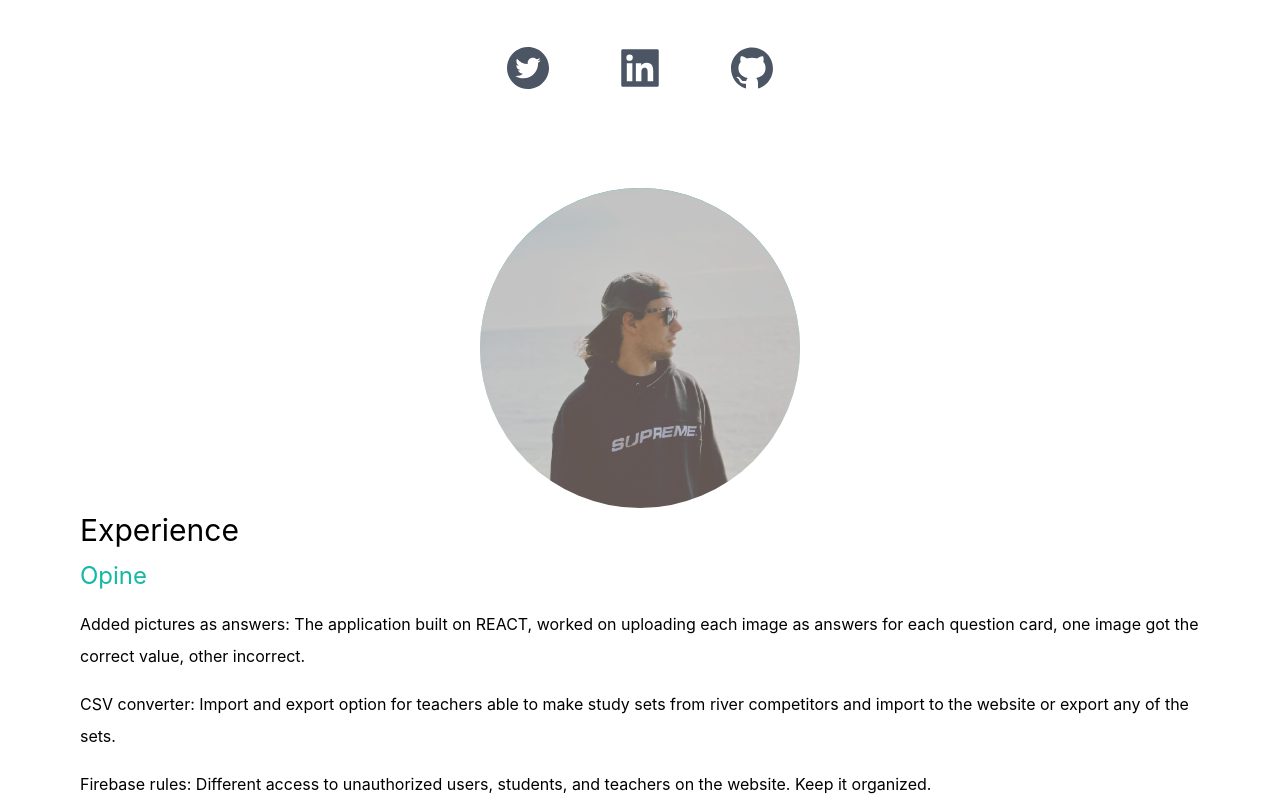
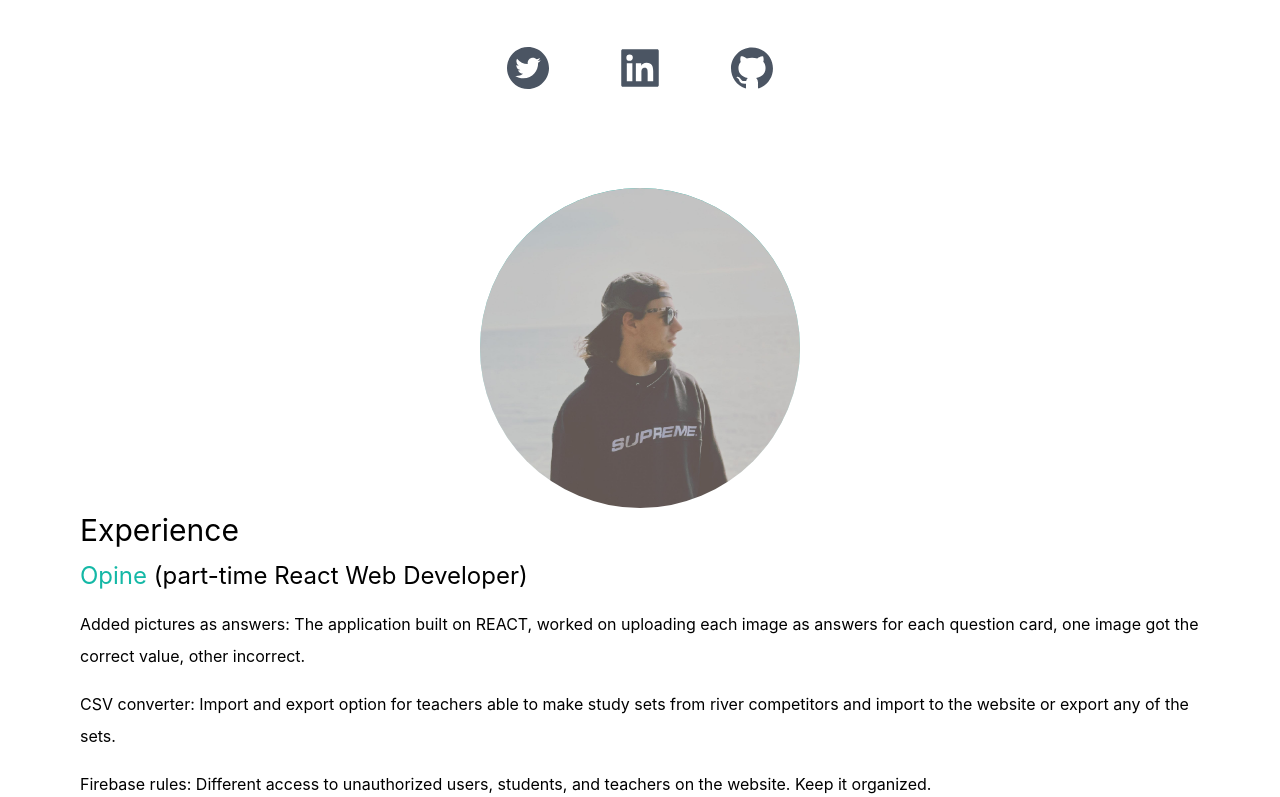
Before and after one commit to evegyzbirun/evgeny-portfolio1, a Next.js app: page / in a window 1280 px wide. Shown: the part 416-1213 px from the top of the page. Built offline with nearby package versions, Linux system fonts and the light colour scheme.

Commit message:
added links for icons

```diff
--- a/pages/index.js
+++ b/pages/index.js
@@ -41,9 +41,18 @@ export default function Home() {
           </div>
 
           <div className="text-5xl flex justify-center gap-16 py-4 text-gray-600">
+
+
             <AiFillTwitterCircle />
+
+            <a href="https://www.linkedin.com/in/evgenyzbirun/">
             <AiFillLinkedin />
+            </a>
+
+            <a href="https://github.com/evegyzbirun">
             <AiFillGithub />
+            </a>
+
           </div>
 
           <div className="relative mx-auto bg-gradient-to-b from-teal-500 rounded-full w-80 h-80 mt-20 overflow-hidden">
@@ -54,7 +63,7 @@ export default function Home() {
         <section>
           <div>
             <h3 className="text-3xl py-1">Experience</h3>
-            <h2 className="text-2xl py-2"><spam className="text-teal-500">Opine</spam></h2>
+            <h2 className="text-2xl py-2"><spam className="text-teal-500"><a href="https://opineschool.com/">Opine</a></spam> (part-time React Web Developer)</h2>
             <p className="text-md py-2 leading-8 text-gray-80">Added pictures as answers: The application built on REACT, worked on uploading each image as answers for each question card, one image got the correct value, other incorrect.</p>
             <p className="text-md py-2 leading-8">CSV converter: Import and export option for teachers able to make study sets from river competitors and import to the website or export any of the sets.</p>
             <p className="text-md py-2 leading-8">Firebase rules: Different access to unauthorized users, students, and teachers on the website. Keep it organized.</p>
```
